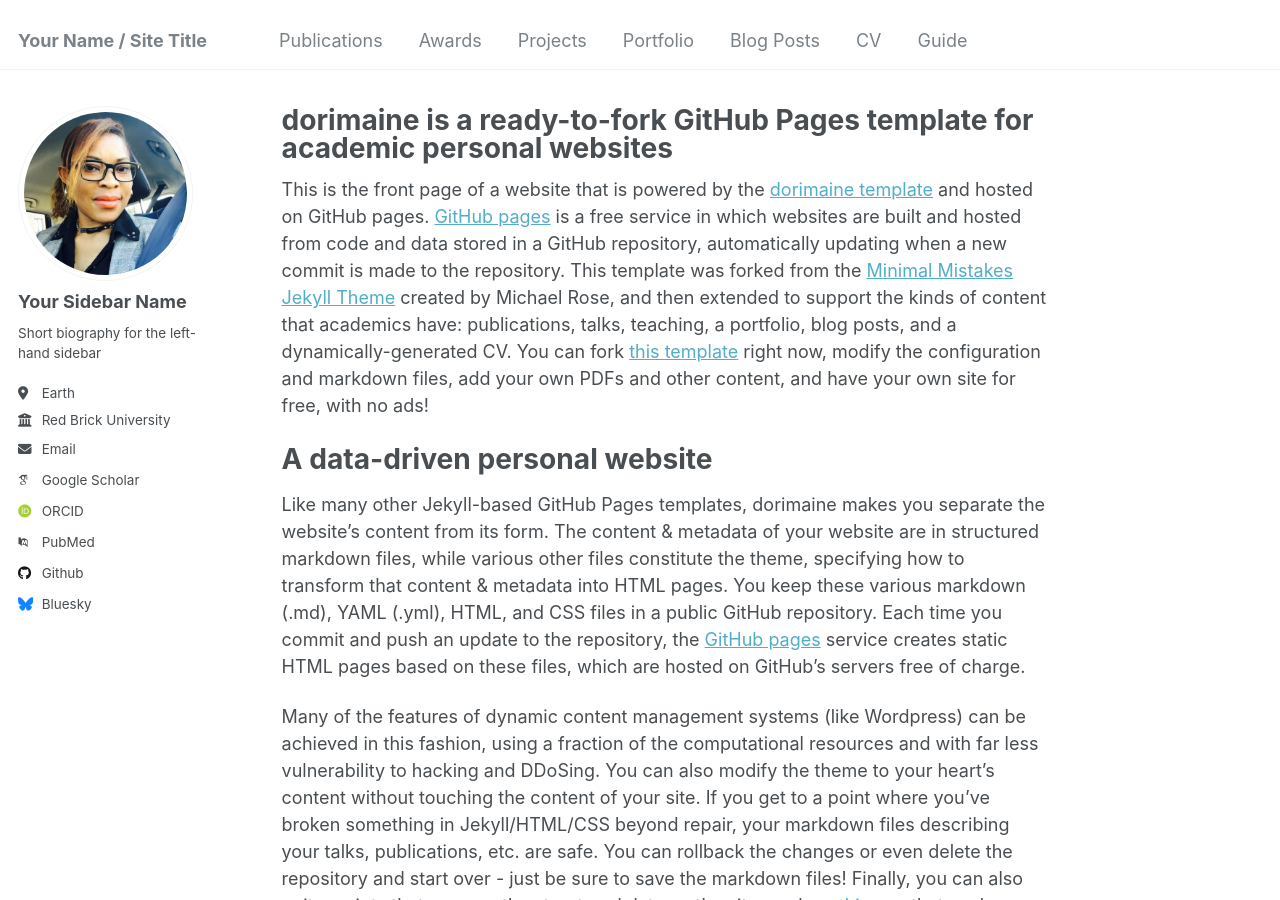
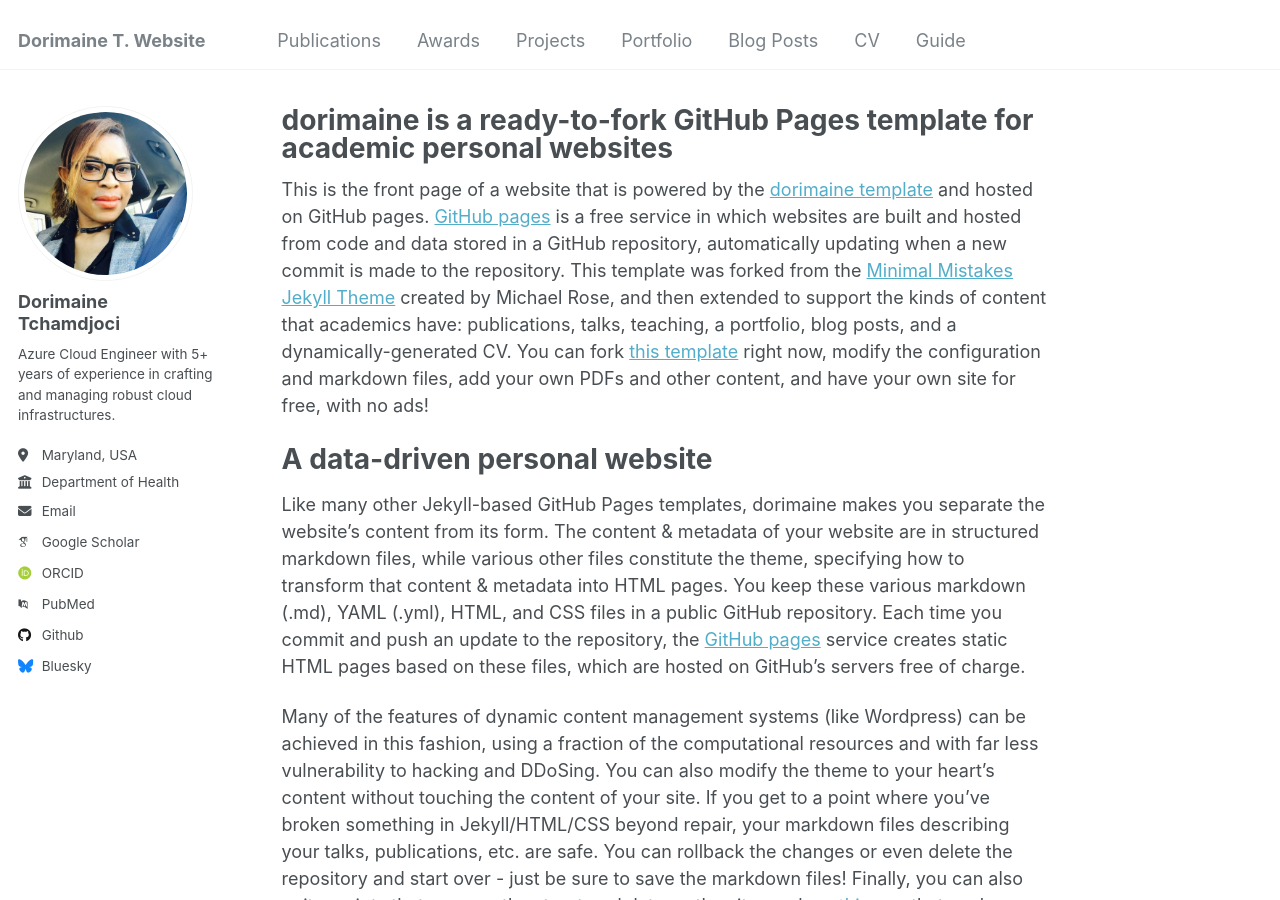
Before and after one commit to dorimaine/.github.io-, a Jekyll site: the page built from _pages/about.md, in a window 1280 px wide and 900 px high. Built offline with Jekyll 4.4.1, drawn with Linux system fonts in a browser that asks for light colours; some web fonts are replaced.

Commit message:
Update _config.yml

```diff
--- a/_config.yml
+++ b/_config.yml
@@ -8,7 +8,7 @@
 
 # Basic Site Settings
 locale                   : "en-US"
-title                    : "Your Name / Site Title"
+title                    : "Dorimaine T. Website"
 title_separator          : "-"
 name                     : &name "Your Name"
 description              : &description "personal description"
@@ -22,13 +22,13 @@ repository               : "dorimaine/dorimaine.github.io"
 author:
   # Biographic information
   avatar           : "profile.png"
-  name             : "Your Sidebar Name"
+  name             : "Dorimaine Tchamdjoci"
   pronouns         : # example: "she/her"
-  bio              : "Short biography for the left-hand sidebar"
-  location         : "Earth"
-  employer         : "Red Brick University"
+  bio              : "Azure Cloud Engineer with 5+ years of experience in crafting and managing robust cloud infrastructures."
+  location         : "Maryland, USA"
+  employer         : "Department of Health"
   uri              : # URL
-  email            : "none@example.org"
+  email            : "tchamdjocidorimaine@gmail.com"
 
   # Academic websites
   arxiv            : # URL - Update with the correct link to your profile
```
